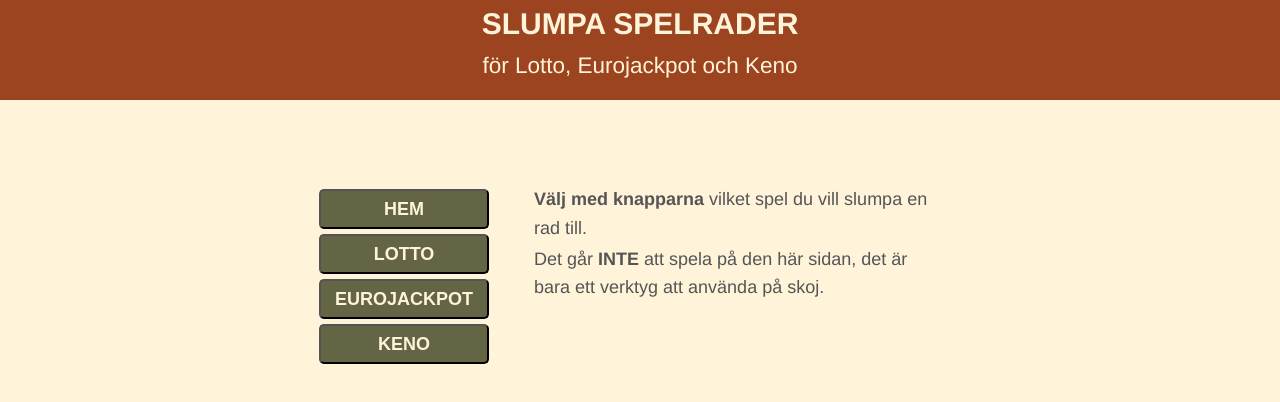
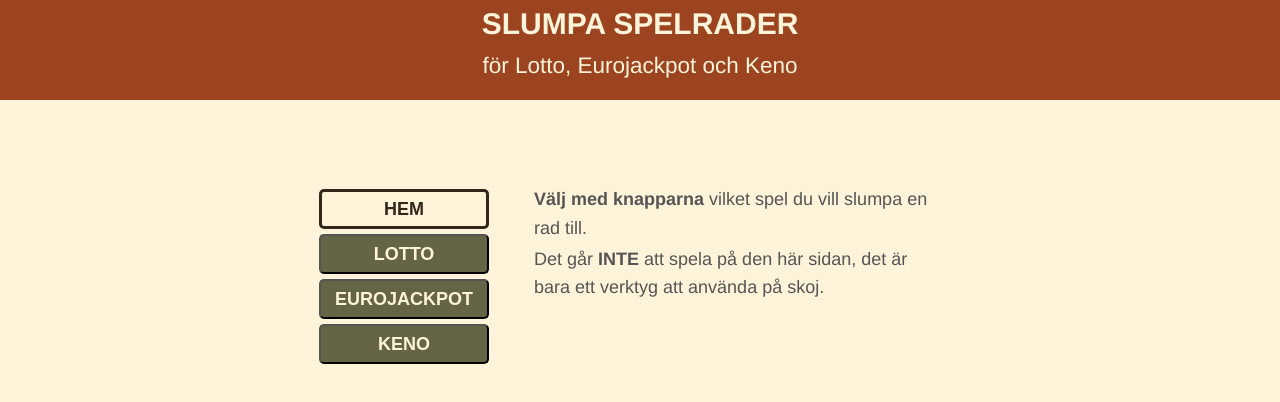
Before and after one commit to annkar73/lotto-generator, a Vue app: page / in a window 1280 px wide. In both pictures the pointer is over the button "HEM". Shown: the top 402 px of the page. Built offline with nearby package versions, Linux system fonts and the light colour scheme.

Commit message:
adjust styling on buttons

```diff
--- a/src/components/NavMenu.vue
+++ b/src/components/NavMenu.vue
@@ -46,7 +46,9 @@ const setGenerator = (generator: 'lotto' | 'eurojackpot' | 'keno') => {
   border-radius: 5px;
 }
 .nav-menu button:hover {
-    background-color: #7b3415;
+    background-color: #fff3da;
+    border: 3px solid #9c441f;
+    color: #9c441f;
 }
 
 .nav-menu .active {
@@ -58,7 +60,10 @@ const setGenerator = (generator: 'lotto' | 'eurojackpot' | 'keno') => {
 
 }
 #home-btn:hover {
-    background-color: #646544;
+   /* background-color: #646544; */
+   background-color: #fff3da;
+    border: 3px solid #36251b;
+    color: #36251b;
 }
 @media (max-width: 768px) {
   .nav-menu {
```
